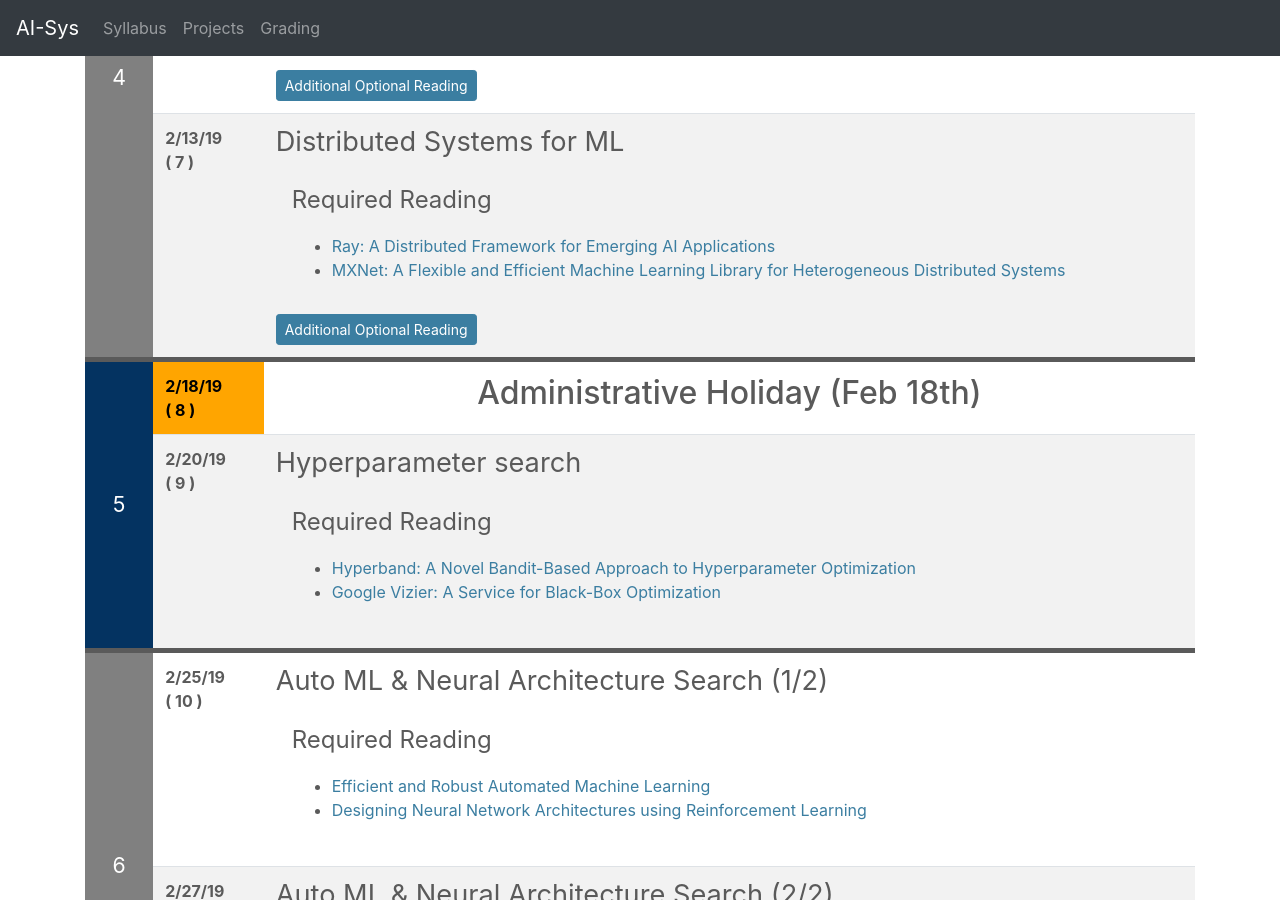
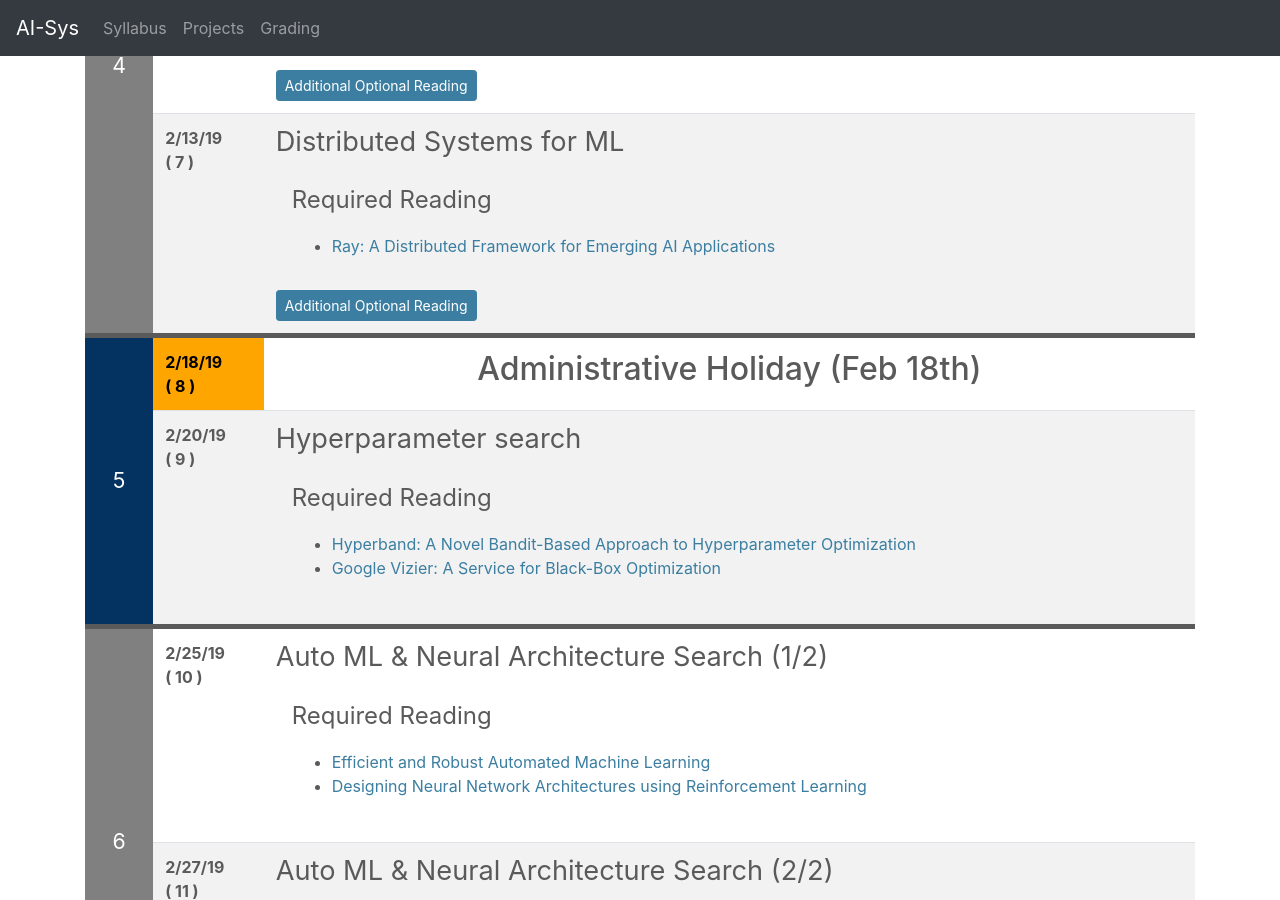
Before and after one commit to ucbrise/cs294-ai-sys-sp19, a Jekyll site: the page built from index.md, in a window 1280 px wide and 900 px high, scrolled down 3340 px. Built offline with Jekyll 4.4.1, drawn with Linux system fonts in a browser that asks for light colours; nearby versions of some CDN libraries; our own code applies the rules of GitHub Pages for plain Markdown files.

Commit message:
updating reading

```diff
--- a/index.md
+++ b/index.md
@@ -334,8 +334,6 @@ If you find some of the reading confusing and want a more gentle introduction, t
 <div class="required_reading" markdown="1">
 
 * [Ray: A Distributed Framework for Emerging AI Applications](https://arxiv.org/abs/1712.05889)
-* [MXNet: A Flexible and Efficient Machine Learning
-Library for Heterogeneous Distributed Systems](https://arxiv.org/1512.01274)
 
 </div>
 
```
